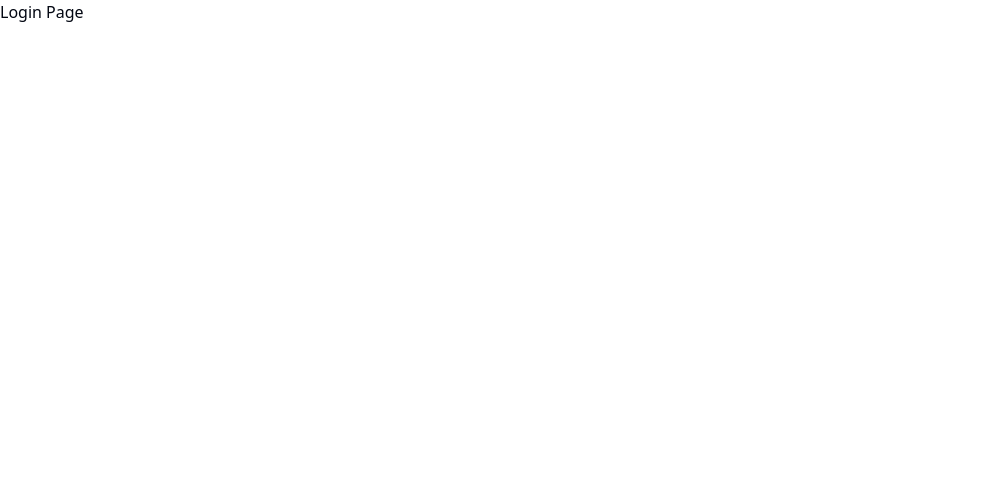
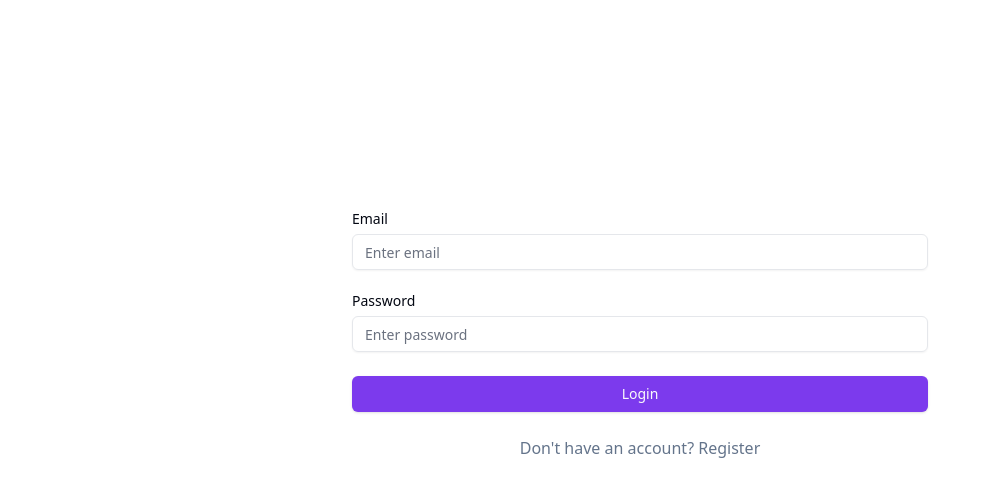
Before and after one commit to anhoang0611/mytodo, a React (Vite) app in the folder client/: page /login in a window 1280 px wide. Shown: the top 496 px of the page, without its empty margins (0-990 px from the left). Built offline with nearby package versions, Linux system fonts and the light colour scheme.

Commit message:
register user

```diff
--- /dev/null
+++ b/client/src/actions/userAction.js
@@ -0,0 +1,22 @@
+export async function register(previousState, formData) {
+  try {
+    const email = formData.get("email");
+    const password = formData.get("password");
+    console.log(email, password);
+    const res = await fetch("http://localhost:3000/api/user/register", {
+      method: "POST",
+      headers: {
+        "Content-Type": "application/json",
+      },
+      body: JSON.stringify({ email, password }),
+    });
+
+    const data = await res.json();
+    if (data?.error) {
+      return { ...previousState, error: data.error };
+    }
+    return { error: null, success: data };
+  } catch (error) {
+    return { ...previousState, error: "Something went wrong" };
+  }
+}
--- a/client/src/components/Login.jsx
+++ b/client/src/components/Login.jsx
@@ -1,9 +1,28 @@
 import React from "react";
+//import components
+import { Label } from "./ui/label";
+import { Input } from "./ui/input";
+import { Button } from "./ui/button";
+import { Link } from "react-router-dom";
+
 
 const Login = () => {
     return (
-    <div>
-      <h1>Login Page</h1>
+    <div className="h-screen flex justify-center items-center -translate-y-16">
+        <form action="" className="flex flex-col gap-6 max-w-xl w-full">
+          <div className="flex flex-col gap-2">
+            <Label>Email</Label>
+            <Input type="email" name="email" placeholder="Enter email" />
+          </div>
+          <div className="flex flex-col gap-2">
+            <Label>Password</Label>
+            <Input type="password" name="password" placeholder="Enter password" />
+          </div>
+          <Button type="submit">Login</Button>
+          <span className="text-[#64748b] text-center">Don't have an account? <Link to="/register" className="transition ease-in-out hover:cursor-pointer hover:text-[#000] hover:underline">
+            Register
+          </Link></span>
+      </form>
     </div>
   );
 };
--- a/client/src/components/Register.jsx
+++ b/client/src/components/Register.jsx
@@ -1,9 +1,57 @@
-import React from "react";
+import React, { useState, useEffect, useFormState } from "react";
+//import components
+import { Label } from "./ui/label";
+import { Input } from "./ui/input";
+import { Button } from "./ui/button";
+import { Link, useNavigate } from "react-router-dom";
+import { register } from "../actions/userAction";
 
 const Register = () => {
+  const navigate = useNavigate();
+  const [formData, setFormData] = useState({
+    email: "",
+    password: "",
+  });
+  const [state, formAction, isPending] = useFormState(register,{
+    error: null,
+    success: null
+  });
+
+  useEffect(() => {
+    if (state.success) {
+      setTimeout(() => {
+        navigate("/login");
+      }, 2000);
+    }
+  }, [state.success])
+
+  const handleChange = (e) => {
+    setFormData({ ...formData, [e.target.name]: e.target.value });
+  };
+
+
     return (
-    <div>
-      <h1>Register</h1>
+    <div className="h-screen flex justify-center items-center -translate-y-16">
+        <form action={formAction} className="flex flex-col gap-6 max-w-xl w-full">
+          <div className="flex flex-col gap-2">
+            <Label>Email</Label>
+            <Input type="email" name="email" placeholder="Enter email" value={formData.email}
+            onChange={handleChange}
+            />
+          </div>
+          <div className="flex flex-col gap-2">
+            <Label>Password</Label>
+            <Input type="password" name="password" placeholder="Enter password" value={formData.password} onChange={handleChange} />
+          </div>
+          <Button disabled={isPending}>
+            {
+            isPending ? "Registering..." : "Register"
+            }
+          </Button>
+          <span className="text-[#64748b] text-center">Already have an account? <Link to="/login" className="transition ease-in-out hover:cursor-pointer hover:text-[#000] hover:underline">
+            Login
+          </Link></span>
+      </form>
     </div>
   );
 };
--- a/client/src/index.css
+++ b/client/src/index.css
@@ -85,7 +85,7 @@
   }
 
   .iconHover{
-    @apply transition ease-in-out cursor-pointer;
+    @apply transition ease-in-out cursor-pointer hover:text-[#000];
   }
 }
 
```
